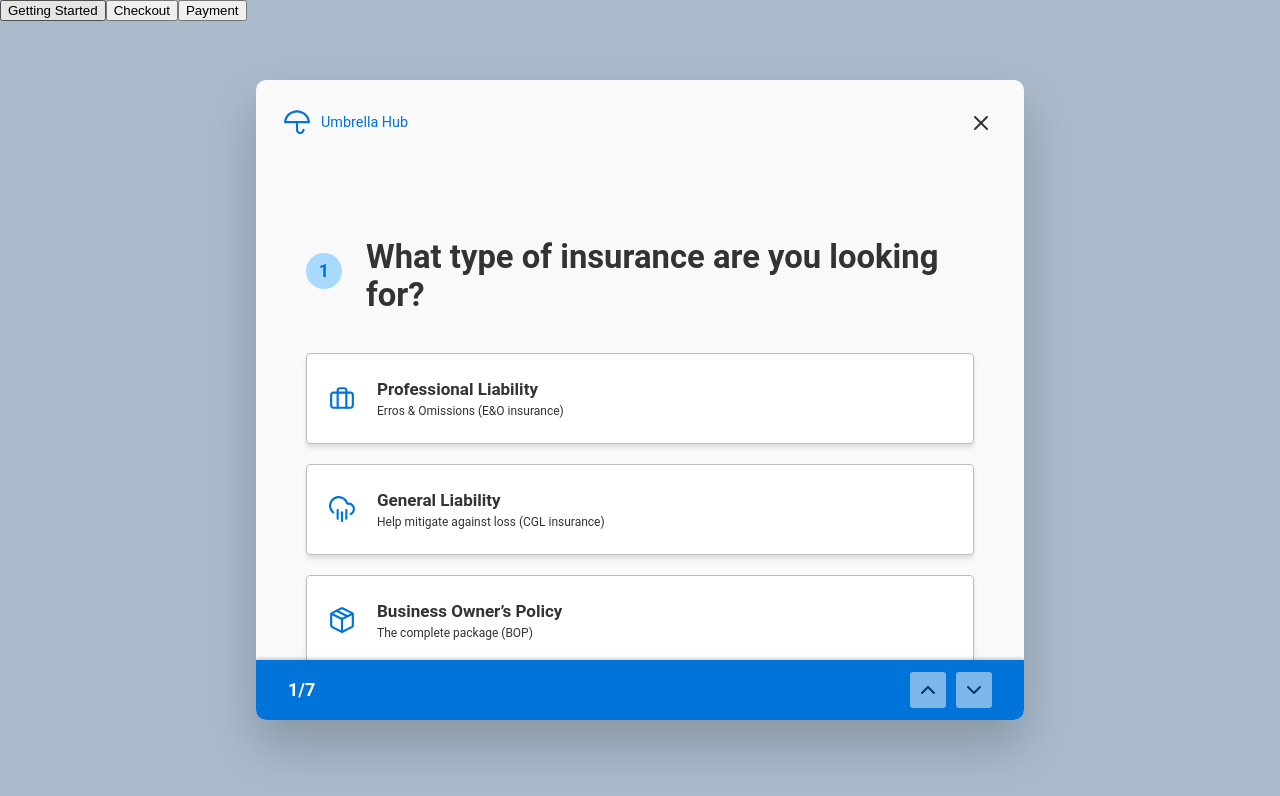
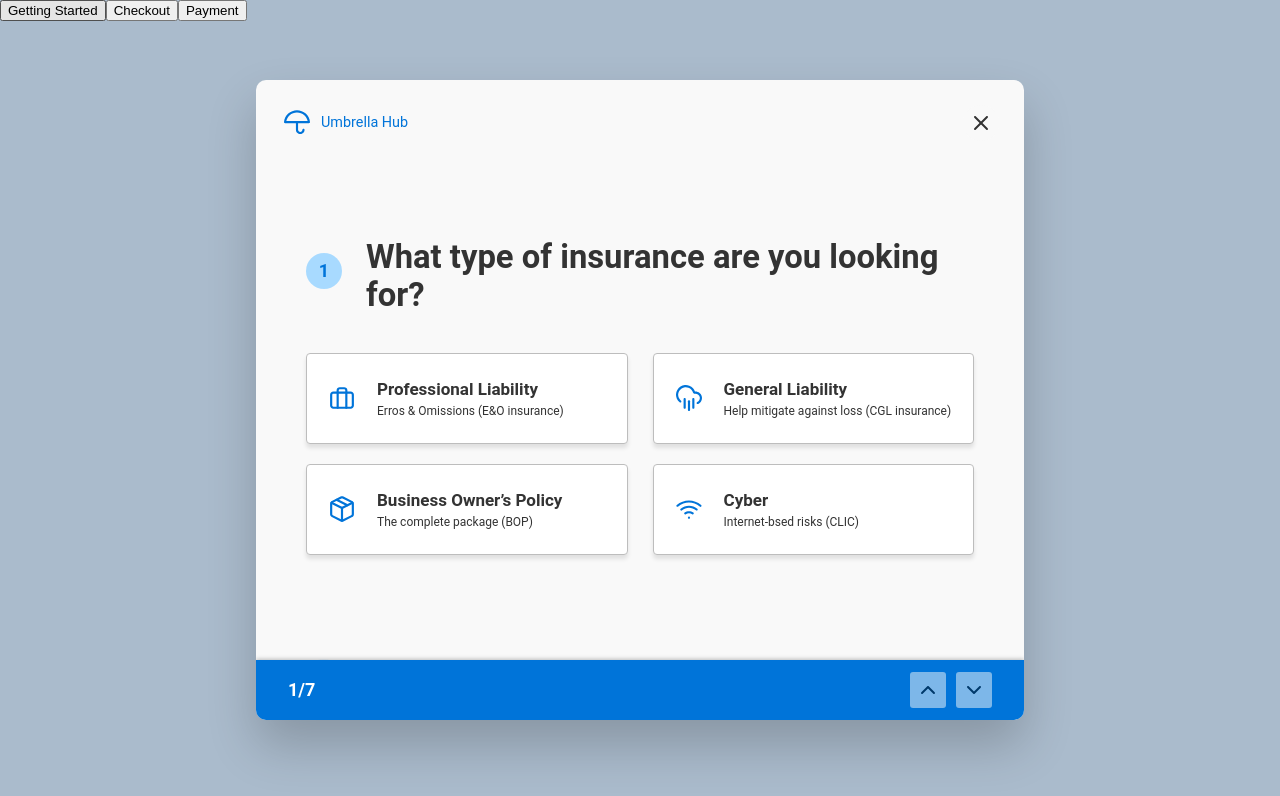
Before and after one commit to Delicios/roman_kotchetov_bz_11-14-20, a React (Create React App) app: page / in a window 1280 px wide. Both pictures are taken after a click on the button "Checkout". Shown: the top 796 px of the page. Built offline with nearby package versions, Linux system fonts and the light colour scheme.

Commit message:
More Modal tweaks.

```diff
--- a/src/App.scss
+++ b/src/App.scss
@@ -30,3 +30,8 @@
 .color-gray-four {
     color: $color-gray-four;
 }
+
+.faded {
+    opacity: .15;
+    pointer-events: none;
+}
--- a/src/components/molecules/Modal/index.js
+++ b/src/components/molecules/Modal/index.js
@@ -28,6 +28,13 @@ const Wrapper = styled.div`
     ::-webkit-scrollbar {
         width: 0px;
         background: transparent; /* make scrollbar transparent */
+    }
+
+    @media screen and (max-width: 600px) {
+        height: 100vh;
+        max-height: 100vh;
+        border-radius: 0;
+        width: 100vw;
     }
 `;
 
@@ -89,7 +96,7 @@ const Container = styled.div`
     right: 0;
     overflow: hidden;
     overflow-y: scroll;
-    padding: 25px;
+    padding: 0 20px;
 
     @media screen and (min-width: 600px) {
         padding: 50px;
--- a/src/components/templates/Checkout/index.js
+++ b/src/components/templates/Checkout/index.js
@@ -2,6 +2,7 @@ import React, { useState, useEffect } from 'react';
 import styled from 'styled-components';
 import NumberedHeader from '../../molecules/NumberedHeader';
 import OptionItem from '../../molecules/OptionItem';
+import Input from '../../atoms/Input';
 import CheckoutFooter from '../../molecules/CheckoutFooter';
 import { ReactComponent as BriefcaseIcon } from '../../atoms/Icon/icons/briefcase.svg';
 import { ReactComponent as CloudIcon } from '../../atoms/Icon/icons/cloud-rain.svg';
@@ -12,15 +13,25 @@ const Wrapper = styled.div`
     display: grid;
     flex-direction: column;
     box-sizing: border-box;
-    padding-bottom: 4rem;
+    padding-bottom: 40px;
 `;
 
 const Label = styled.label`
     cursor: pointer;
+    display: grid;
 
     input {
         opacity: 0;
         position: absolute;
+    }
+`;
+
+const Container = styled.div`
+    @media screen and (min-width: 680px) {
+        display: grid;
+        grid-template-columns: 1fr 1fr;
+        grid-template-rows: 1fr 1fr;
+        column-gap: 25px;
     }
 `;
 
@@ -41,6 +52,7 @@ const Checkout = ({...props}) => {
             <Wrapper>
                 <NumberedHeader
                     title="What type of insurance are you looking for?" step={1} />
+                <Container>
                 <Label>
                     <input
                         type="radio"
@@ -101,6 +113,18 @@ const Checkout = ({...props}) => {
                         <WifiIcon />
                     </OptionItem>
                 </Label>
+                </Container>
+            </Wrapper>
+            <Wrapper className="faded">
+                <NumberedHeader
+                    title="What’s the name of your business?" step={2} />
+                <div>
+                    <Input
+                        type="text"
+                        placeholder="Business Name"
+                        value=""
+                    />
+                </div>
             </Wrapper>
             <CheckoutFooter step={"1/7"} view={view} validation={valid}/>
         </>
--- a/src/components/templates/GettingStarted/index.js
+++ b/src/components/templates/GettingStarted/index.js
@@ -12,27 +12,27 @@ const Wrapper = styled.div`
     display: flex;
     flex-direction: column;
     box-sizing: border-box;
-    // convert this to display grid and size the elements by percent
+    padding-bottom: 30px;
 `;
 
 const StyledHeading = styled(Heading)`
     text-align: center;
     font-weight: bold;
-    font-size: 44px;
-    line-height: 52px;
-    margin-bottom: 3.75rem;
+    font-size: 40px;
+    line-height: 47px;
+    margin-bottom: 4vh;
 
-    @media screen and (max-width: 640px) {
-        font-size: 40px;
-        line-height: 47px;
+    @media screen and (min-width: 640px) {
+        font-size: 44px;
+        line-height: 52px;
     }
 `;
 
 const StyledButton = styled(Button)`
     height: 50px;
     width: 312px;
-    margin-top: 3rem;
-    margin-bottom: 1rem;
+    margin-top: 5vh;
+    margin-bottom: 3vh;
 
     &:hover, &:focus, &:active {
         box-shadow: 0 0 0 rgba(0, 0, 0, 0.1);
@@ -43,8 +43,6 @@ const StyledButton = styled(Button)`
     }
 
     @media screen and (max-width: 640px) {
-        margin-top: 4.375rem;
-        margin-bottom: 3.75rem;
         width: 100%;
     }
 `;
```
Also changed, not shown: src/components/templates/Payment/index.js (+1 -1 lines).
